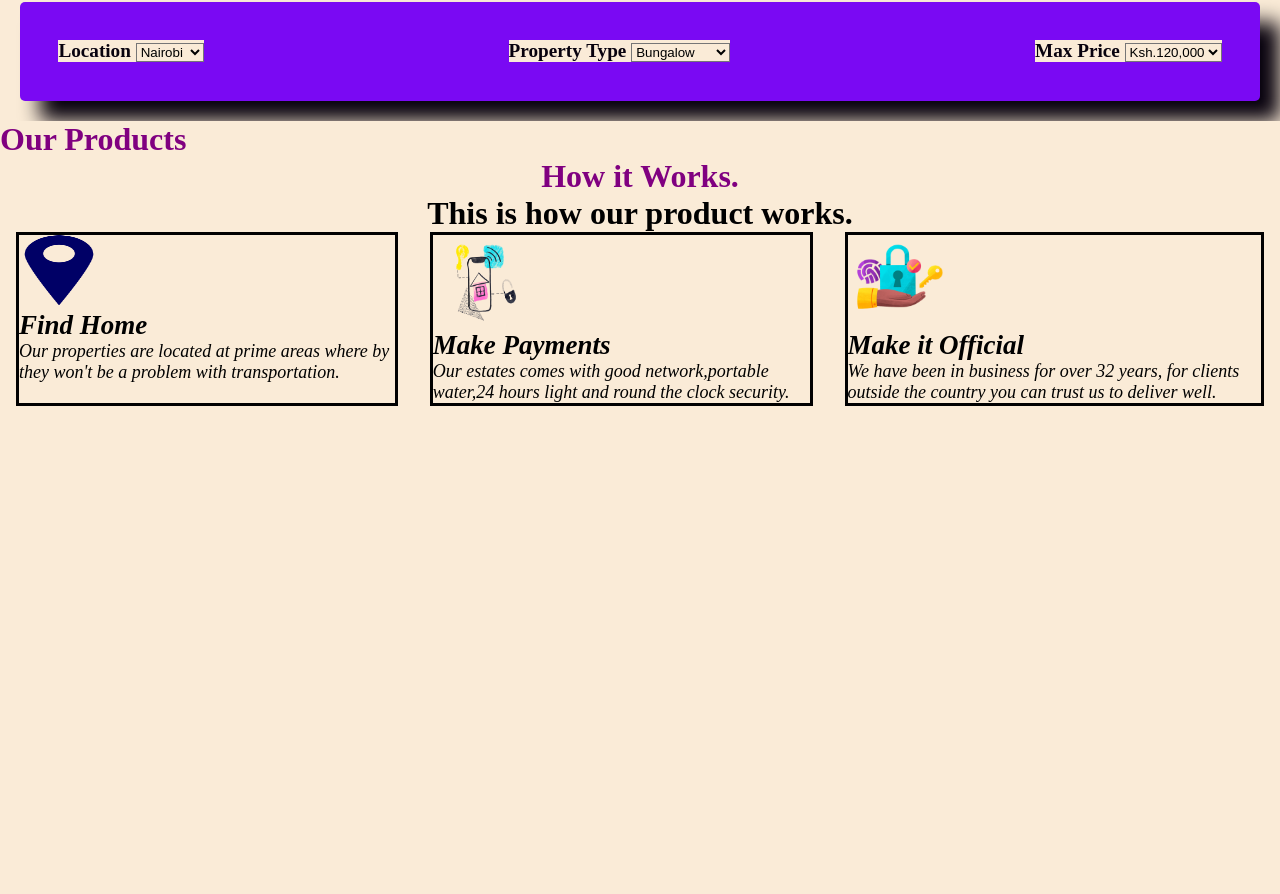
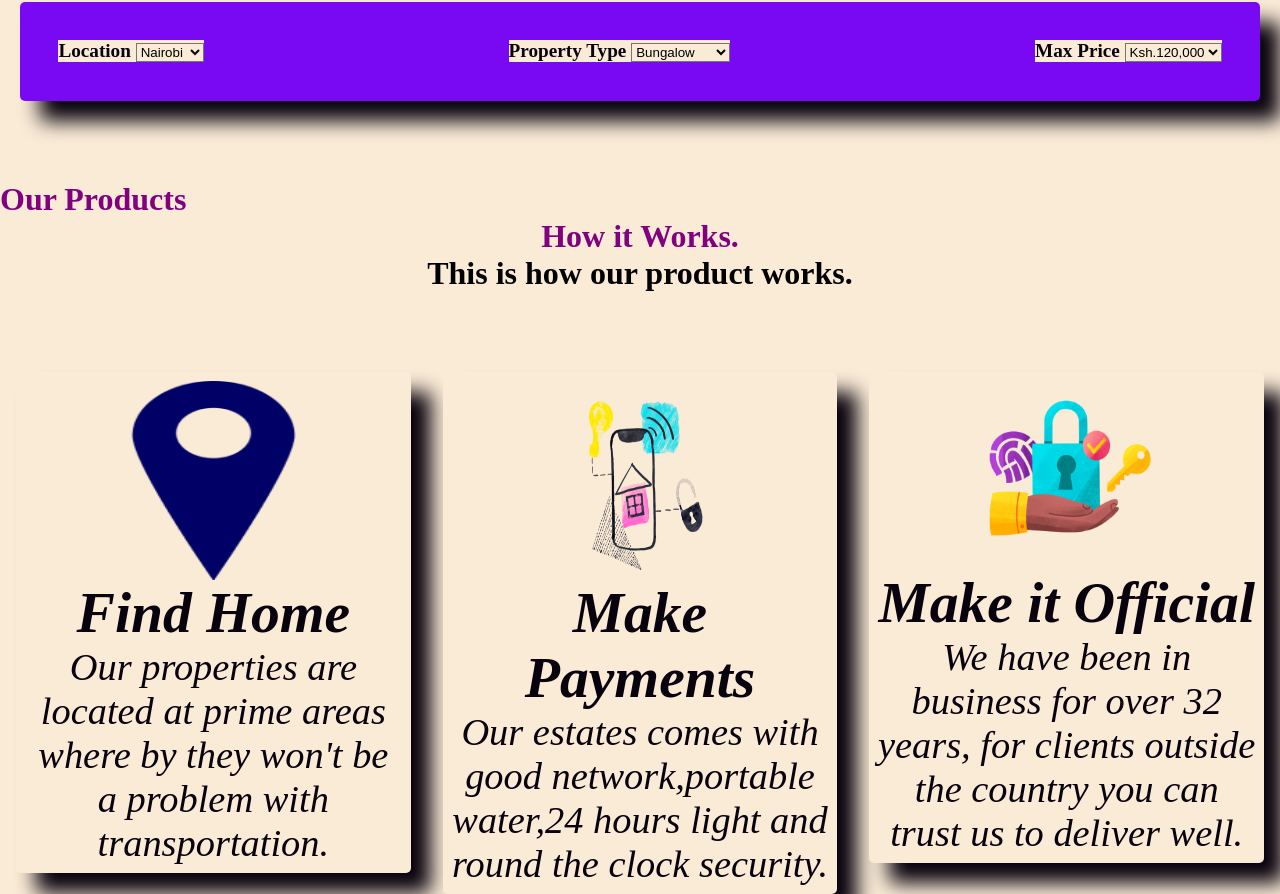
Before and after one commit to leomwanzia/vallies-estate, a plain HTML site: page index.html in a window 1280 px wide. Shown: the part 779-1673 px from the top of the page. Before the commit the page ends 1185 px from the top, so only its background shows below. Drawn offline with Linux system fonts and the light colour scheme.

Commit message:
tenth commit

```diff
--- a/css/style.css
+++ b/css/style.css
@@ -77,6 +77,10 @@ a{
     size: 30px;
 }
 
+.make{
+    margin: 5rem 0rem;
+
+}
 
 h2.make{
     font-weight: lighter;
@@ -168,22 +172,50 @@ svg{
     display: flex;
     justify-items: center;
     font-style: italic;
-    font-size: large;
+    font-size: xx-large;
+
 }
 
 .find{
-    justify-content: center;
     width: fit-content;
     margin: 0rem 1rem;
-    border: solid black;
+    height: fit-content;
+    padding: 0.5rem;
+    text-align: center;
+    border-radius: 5px;
+    color: rgb(8, 2, 14);
+    font-size: larger;
+    box-shadow: 20px 20px 20px ;
+}
+
+.centre{
+  display: block;
+  margin-left: auto;
+  margin-right: auto;
+  width: 50%;
 }
 
 .payments{
+    width: fit-content;
     margin: 0rem 1rem;
-    border: solid black;
+    height: fit-content;
+    padding: 0.5rem;
+    text-align: center;
+    border-radius: 5px;
+    color: rgb(8, 2, 14);
+    font-size: larger;
+    box-shadow: 20px 20px 20px ;
 }
 
 #official{
+    width: fit-content;
     margin: 0rem 1rem;
-    border: solid black;
+    height: fit-content;
+    padding: 0.5rem;
+    text-align: center;
+    border-radius: 5px;
+    color: rgb(8, 2, 14);
+    font-size: larger;
+    box-shadow: 20px 20px 20px ;
+
 }
--- a/index.html
+++ b/index.html
@@ -79,20 +79,21 @@
     </section>
     <section class="working" >
         <div class="find">
-            <img src="images/address mark.png" width="80px" height="70px" alt="Adress mark">
+            <img src="images/address mark.png" width="70px" height="200px" alt="Adress mark" class="centre">
             <h2>Find Home</h2>
             <p>Our properties are located at prime areas where by they won't be a problem with transportation.</p>
         </div>
         <div class="payments">
-            <img src="images/Smart house.png" width="100px" height="90px" alt="Smart House">
+            <img src="images/Smart house.png" width="70px" height="200px" alt="Smart House"class="centre">
             <h2>Make Payments</h2>
             <p>Our estates comes with good network,portable water,24 hours light and round the clock security.</p>
         </div>
         <div id="official">
-            <img src="images/Secure data protection with fingerprint and lock.png" width="100px" height="90px" alt="make it official">
+            <img src="images/Secure data protection with fingerprint and lock.png" width="70px" height="190px" alt="make it official" class="centre">
             <h2>Make it Official</h2>
             <p>We have been in business for over 32 years, for clients outside the country you can trust us to deliver well. </p>
         </div>
     </section>
+
 </body>
 </html>
```
